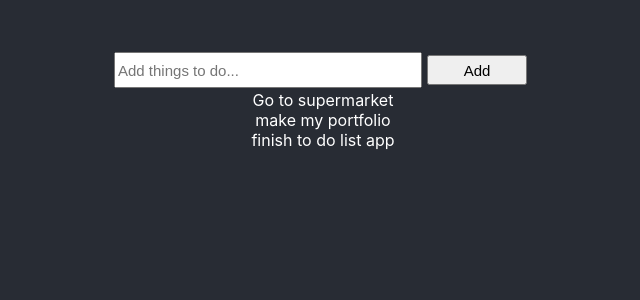
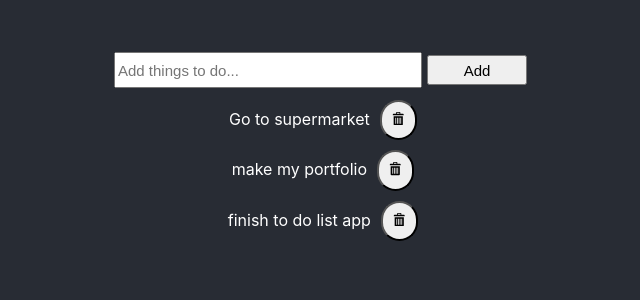
Before and after one commit to hayamania/todolist, a React (Create React App) app: page / in a window 1280 px wide. Shown: the top 300 px of the page, without its empty margins (317-957 px from the left). Built offline with nearby package versions, Linux system fonts and the light colour scheme.

Commit message:
added delete button in display to do

```diff
--- a/src/App.css
+++ b/src/App.css
@@ -27,3 +27,13 @@
   background-color: #34ebcf;
   cursor: pointer;
 }
+
+.displayTodo {
+  margin: 10px;
+}
+
+.delete-btn {
+  margin-left: 10px;
+  padding: 10px;
+  border-radius: 20px;
+}
--- a/src/App.js
+++ b/src/App.js
@@ -1,5 +1,6 @@
 import "./App.css";
 import React, { useState } from "react";
+import { ImBin } from "react-icons/im";
 
 function App() {
   const [toDolists, setToDolists] = useState([
@@ -38,6 +39,9 @@ function App() {
         {toDolists.map((list, index) => (
           <div className="displayTodo" key={index}>
             {list}
+            <button className="delete-btn">
+              <ImBin />
+            </button>
           </div>
         ))}
       </div>
```
